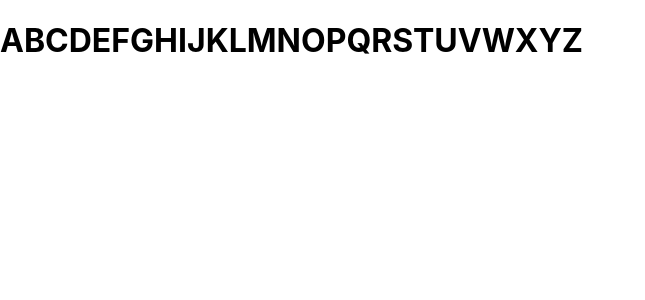
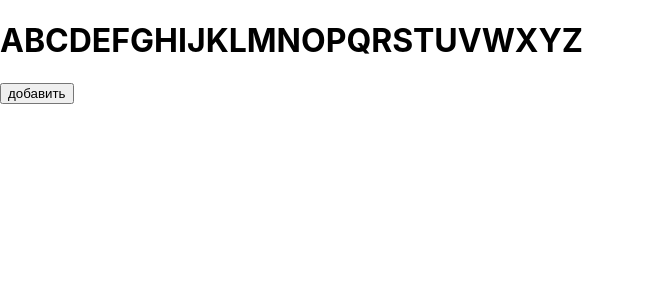
Before and after one commit to opyliavets/test_task, a React (Create React App) app: page / in a window 1280 px wide. Shown: the top 300 px of the page, without its empty margins (0-645 px from the left). Built offline with nearby package versions, Linux system fonts and the light colour scheme; no server answers.

Commit message:
Add functional to getting data from server

```diff
--- a/src/App.js
+++ b/src/App.js
@@ -1,10 +1,15 @@
-import {getAlphabet, getEmpoyees} from './Components/Functions/Functions'
+import React, {useState} from 'react'
+import { getAlphabet, getEmpoyees } from './Components/Functions/Functions'
 
 function App() {
-  return (
+
+  const [emp, setEmp] = useState(null)
+
+   return (
     <div className="App">
       <h1>{getAlphabet()}</h1>
-      <h1>{getEmpoyees()}</h1>
+      <h1>{emp}</h1>
+      <button onClick={()=>{setEmp(getEmpoyees())}}>добавить</button>
     </div>
   );
 }
--- /dev/null
+++ b/src/Components/Elements/Employee.js
@@ -0,0 +1,4 @@
+// import React from "react";
+// import PropTypes from "prop-types";
+
+// import { Card } from "shards-react";
--- a/src/Components/Functions/Functions.js
+++ b/src/Components/Functions/Functions.js
@@ -1,4 +1,4 @@
-import axios from 'axios'
+import axios from '../../Utils/Axios-Test-task'
 
 export function getAlphabet(){
     const alphString = [];
@@ -9,8 +9,18 @@ export function getAlphabet(){
 
   }
 
-export function getEmpoyees(){
-    let data = axios.get('https://yalantis-react-school-api.yalantis.com/api/task0/users');
-    let employees = Response.data
-    console.log(employees);
+export async function getEmpoyees(employeesArray){
+    const response = await axios.get(employeesArray);
+    const employeesResp = response.data;
+    const employeesList = [];
+    employeesResp.map((employee, i) => (
+        employeesList[i] = {
+            id: employee.id,
+            lastFName: employee.lastName,
+            firstName: employee.firstName,
+            dob: employee.dob
+        }
+    ))
+
+    console.log(employeesList);
   }
--- /dev/null
+++ b/src/Utils/Axios-Test-task.js
@@ -0,0 +1,6 @@
+import axios from 'axios'
+
+export default axios.create({
+    baseURL: 'https://yalantis-react-school-api.yalantis.com/api/task0/',
+    responseType: "json"
+})
```
